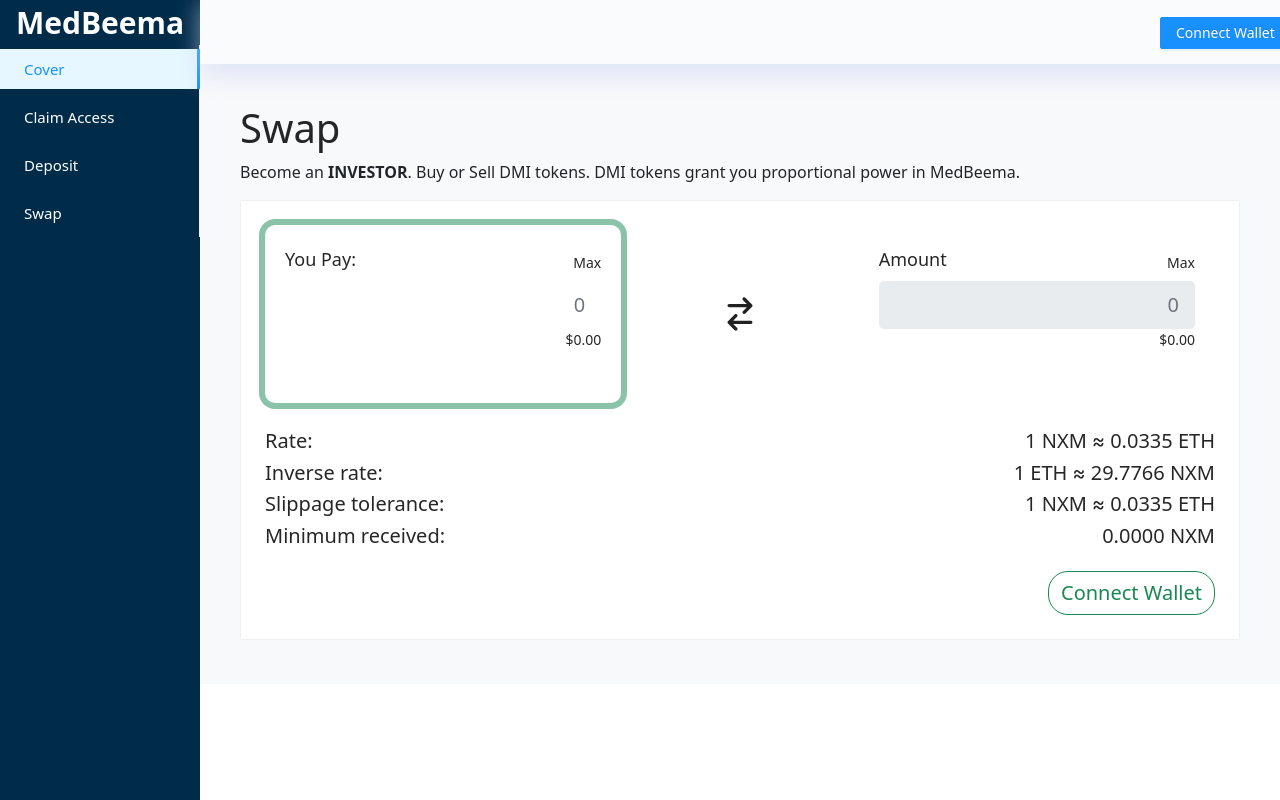
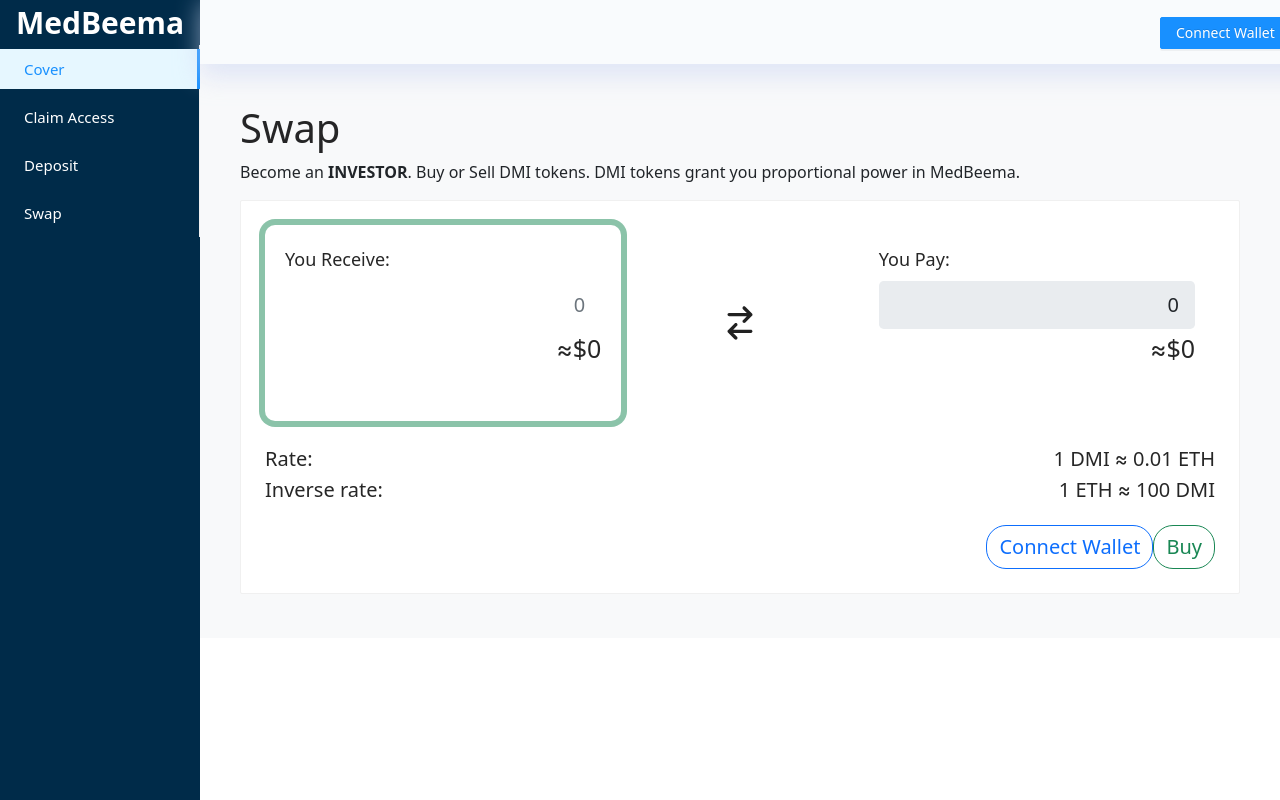
Before and after one commit to Med-Beema/Med-Beema-FrontEnd, a React (Create React App) app: page /swap in a window 1280 px wide. Built offline with nearby package versions, Linux system fonts and the light colour scheme.

Commit message:
added calucations to swap design

```diff
--- a/src/components/policyholderform/PolicyHolderForm.js
+++ b/src/components/policyholderform/PolicyHolderForm.js
@@ -138,7 +138,9 @@ export default function PolicyHolderForm() {
         </Form.Group>
         <Form.Group controlId="formFile" className="mb-3">
           <Form.Label>Photo</Form.Label>
-          {values.photo && <img src={values.photo} width={200} height={200} />}
+          {values.photo && (
+            <img src={values.photo} alt="" width={200} height={200} />
+          )}
           <Form.Control
             required
             type="file"
@@ -190,7 +192,12 @@ export default function PolicyHolderForm() {
         <Form.Group controlId="formFile" className="mb-3">
           <Form.Label>Identification Photo</Form.Label>
           {values.identificationPhoto && (
-            <img src={values.identificationPhoto} width={200} height={200} />
+            <img
+              src={values.identificationPhoto}
+              alt=""
+              width={200}
+              height={200}
+            />
           )}
           <Form.Control
             required
@@ -203,7 +210,7 @@ export default function PolicyHolderForm() {
         <Form.Group controlId="formFile" className="mb-3">
           <Form.Label>Signature</Form.Label>
           {values.signature && (
-            <img src={values.signature} width={200} height={200} />
+            <img src={values.signature} alt="" width={200} height={200} />
           )}
           <Form.Control
             required
--- /dev/null
+++ b/src/components/swap/DollarText.js
@@ -0,0 +1,12 @@
+import React from "react";
+
+export default function DollarText(props) {
+  return (
+    <div>
+      <p style={{ fontSize: "25px" }}>
+        ≈$
+        <span>{props.value}</span>
+      </p>
+    </div>
+  );
+}
--- a/src/components/swap/swap.js
+++ b/src/components/swap/swap.js
@@ -1,26 +1,37 @@
 import { Card, Col, Row, Select } from "antd";
-import React, { useState } from "react";
-import { Button, Form, Container } from "react-bootstrap";
-const { Option } = Select;
+import React, { useEffect, useState } from "react";
+import { Button, Form } from "react-bootstrap";
+import DollarText from "./DollarText";
+// const { Option } = Select;
 
-function Deposit() {
-  const [amount, setAmount] = useState(0);
-
-  const exchangeRate = 0.001;
+function Swap(props) {
+  const exchangeRateToken = 0.01;
+  const exchangeRateDollar = 2000;
+  //   const isWalletConnected = props.isWalletConnected;
+  const [tokenAmount, setTokenAmount] = useState(0);
+  const [ethAmount, setEthAmount] = useState(tokenAmount * exchangeRateToken);
 
   const tokenName = "DMI";
 
   function handleSubmit(e) {
     e.preventDefault();
-    console.log(amount);
+    console.log(tokenAmount);
   }
 
-  const selectAfter = (
-    <Select defaultValue="ETH" className="select-after">
-      <Option value="ETH">ETH</Option>
-      <Option value={tokenName}>DMI</Option>
-    </Select>
-  );
+  //   const selectAfter = (
+  //     <Select defaultValue="ETH" className="select-after">
+  //       <Option value="ETH">ETH</Option>
+  //       <Option value={tokenName}>DMI</Option>
+  //     </Select>
+  //   );
+
+  function handleTokenChange(value) {
+    setTokenAmount(value);
+  }
+
+  useEffect(() => {
+    setEthAmount(tokenAmount * exchangeRateToken);
+  }, [tokenAmount]);
 
   return (
     <div>
@@ -52,15 +63,15 @@ function Deposit() {
                       alignItems: "center",
                     }}
                   >
-                    <Form.Label>You Pay:</Form.Label>
-                    <span>Max</span>
+                    <Form.Label>You Receive:</Form.Label>
+                    {/* <span>Max</span> */}
                   </div>
                   <Form.Control
                     size="lg"
                     type="text"
                     placeholder="0"
                     // addonAfter={selectAfter} only in  ant form
-                    onChange={(e) => setAmount(e.target.value)}
+                    onChange={(e) => handleTokenChange(e.target.value)}
                     style={{
                       textAlign: "right",
                       // outline: "none",
@@ -74,9 +85,11 @@ function Deposit() {
                       // alignItems: "center",
                     }}
                   >
-                    <p>
-                      $<span>0.00</span>
-                    </p>
+                    <DollarText
+                      value={
+                        tokenAmount * exchangeRateToken * exchangeRateDollar
+                      }
+                    />
                   </div>
                 </Form.Group>
               </div>
@@ -120,7 +133,7 @@ function Deposit() {
               </svg>
             </Col>
 
-            {/* you receive */}
+            {/* You Pay */}
             <Col span={9}>
               <div
                 // :active
@@ -138,8 +151,8 @@ function Deposit() {
                       alignItems: "center",
                     }}
                   >
-                    <Form.Label>Amount</Form.Label>
-                    <span>Max</span>
+                    <Form.Label>You Pay:</Form.Label>
+                    {/* <span>Max</span> */}
                   </div>
                   <Form.Control
                     disabled
@@ -147,12 +160,12 @@ function Deposit() {
                     type="text"
                     placeholder="0"
                     // addonAfter={selectAfter} only in  ant form
-                    onChange={(e) => setAmount(e.target.value)}
                     style={{
                       textAlign: "right",
                       // outline: "none",
                       border: "none",
                     }}
+                    value={ethAmount}
                   />
                   <div
                     style={{
@@ -161,9 +174,7 @@ function Deposit() {
                       // alignItems: "center",
                     }}
                   >
-                    <p>
-                      $<span>0.00</span>
-                    </p>
+                    <DollarText value={ethAmount * exchangeRateDollar} />
                   </div>
                 </Form.Group>
               </div>
@@ -177,7 +188,7 @@ function Deposit() {
               Rate:
             </Col>
             <Col span={12} style={{ textAlign: "right" }}>
-              1 NXM ≈ 0.0335 ETH
+              1 {tokenName} ≈ {exchangeRateToken} ETH
             </Col>
           </Row>
           <Row>
@@ -185,10 +196,10 @@ function Deposit() {
               Inverse rate:
             </Col>
             <Col span={12} style={{ textAlign: "right" }}>
-              1 ETH ≈ 29.7766 NXM
+              1 ETH ≈ {1 / exchangeRateToken} {tokenName}
             </Col>
           </Row>
-          <Row>
+          {/* <Row>
             <Col span={12} style={{ textAlign: "left" }}>
               Slippage tolerance:
             </Col>
@@ -203,7 +214,7 @@ function Deposit() {
             <Col span={12} style={{ textAlign: "right" }}>
               0.0000 NXM
             </Col>
-          </Row>
+          </Row> */}
           <div
             style={{
               display: "flex",
@@ -212,11 +223,21 @@ function Deposit() {
             }}
           >
             <Button
-              variant="outline-success"
-              type="submit"
+              variant="outline-primary"
               style={{ fontSize: "20px", borderRadius: "20px" }}
             >
               Connect Wallet
+            </Button>
+            <Button
+              variant="outline-success"
+              className="pl-20 pr-20 ml-20"
+              type="submit"
+              style={{
+                fontSize: "20px",
+                borderRadius: "20px",
+              }}
+            >
+              Buy
             </Button>
           </div>
         </div>
@@ -225,4 +246,4 @@ function Deposit() {
     </div>
   );
 }
-export default Deposit;
+export default Swap;
```
